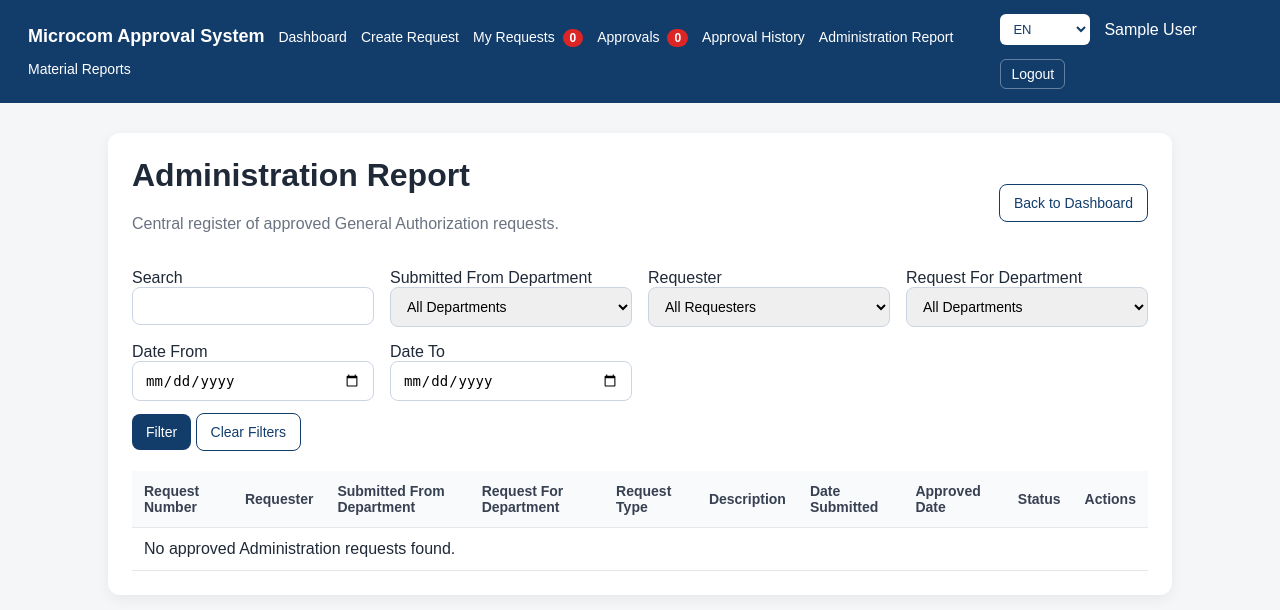
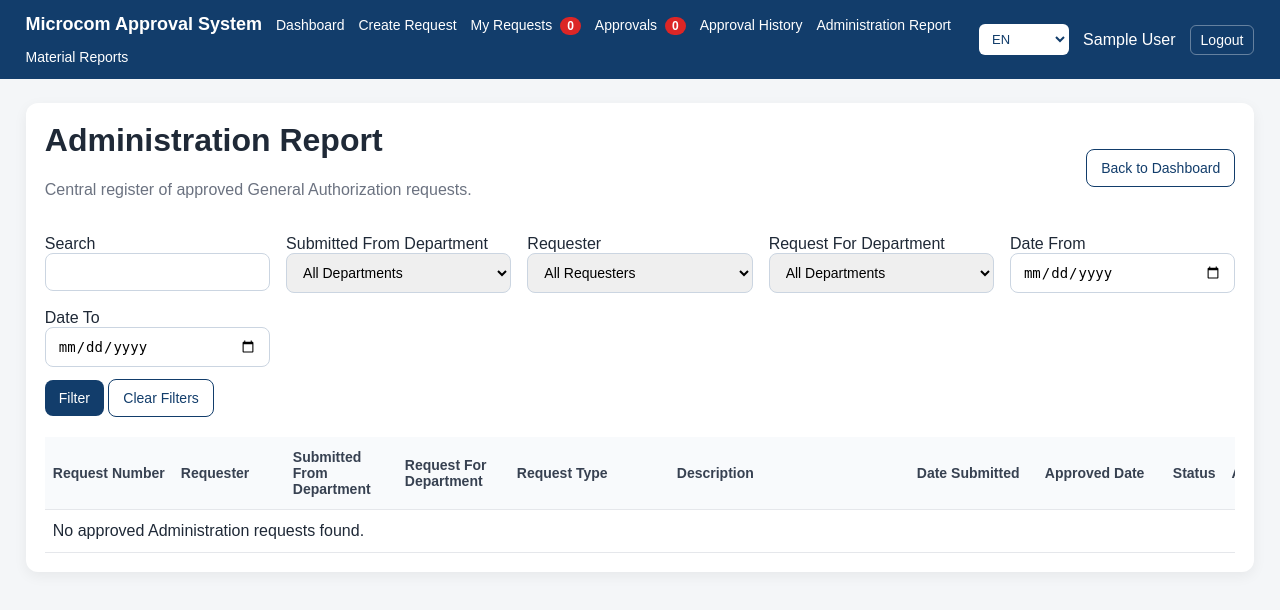
Before and after one commit to MicroOnde123/microcom-approval-system, a Django app: page /administration/reports/ in a window 1280 px wide. Shown: the top 610 px of the page. Run offline with Django 5.2, Linux system fonts and the light colour scheme; the visitor is signed in with stand-in values (Sample User, id 1); data comes from the database, SQL or seed files in the repository; data that the repository does not hold is empty.

Commit message:
Improve responsive application layout and table usability

```diff
--- /dev/null
+++ b/static/css/app-layout.css
@@ -0,0 +1,89 @@
+/* Screen layout only. Standalone A4 document templates do not load this file. */
+@media screen {
+    .app-container {
+        width: 100%;
+        margin: 24px auto;
+        padding-inline: clamp(12px, 2vw, 40px);
+    }
+
+    .app-container--wide { max-width: none; }
+    .app-container--standard { max-width: 90rem; }
+    .app-container--reading { max-width: 64rem; }
+
+    .app-container > .card {
+        min-width: 0;
+        padding: clamp(16px, 1.5vw, 28px);
+    }
+
+    .navbar {
+        flex-wrap: wrap;
+        padding-inline: clamp(12px, 2vw, 40px);
+    }
+
+    .nav-left { flex: 1 1 48rem; min-width: 0; }
+    .nav-right { flex: 0 1 auto; min-width: 0; }
+    .brand { white-space: normal; }
+    .nav-left a, .logout-btn, .language-switcher { flex-shrink: 0; }
+
+    .form-grid {
+        grid-template-columns: repeat(auto-fit, minmax(min(100%, 220px), 1fr));
+    }
+
+    .form-grid > *, .detail-grid > *, .page-header > *,
+    .material-line > *, .materials-header > * { min-width: 0; }
+
+    .reading-form { max-width: 48rem; }
+    .navbar :focus-visible { outline-color: white; }
+
+    .detail-grid { grid-template-columns: repeat(2, minmax(0, 1fr)); }
+    .dashboard-grid { grid-template-columns: repeat(auto-fit, minmax(min(100%, 18rem), 1fr)); }
+    .detail-item, .message, .helptext { overflow-wrap: anywhere; }
+    .app-container input, .app-container select, .app-container textarea { min-width: 0; max-width: 100%; }
+    input[type="checkbox"], input[type="radio"] { width: auto; }
+
+    .table-wrap {
+        max-width: 100%;
+        min-width: 0;
+        overflow-x: auto;
+    }
+
+    .table-wrap:focus-visible, a:focus-visible, button:focus-visible,
+    input:focus-visible, select:focus-visible, textarea:focus-visible {
+        outline: 3px solid #2563eb;
+        outline-offset: 3px;
+    }
+
+    .data-table { table-layout: auto; }
+    .data-table th, .data-table td { padding: 12px 8px; }
+    .data-table .table-id { white-space: nowrap; }
+    .data-table .table-person, .data-table .table-department { min-width: 7rem; }
+    .data-table .table-type { min-width: 10rem; }
+    .data-table td.table-type { white-space: nowrap; }
+    .data-table .table-description {
+        min-width: 15rem;
+        width: 28%;
+        overflow-wrap: anywhere;
+        white-space: normal;
+    }
+    .data-table .table-date { min-width: 8rem; }
+    .data-table td.table-date, .status-badge { white-space: nowrap; }
+    .data-table .table-actions { min-width: 10.5rem; }
+    .data-table .table-actions .actions-inline { align-items: flex-start; }
+    .data-table .btn { white-space: nowrap; }
+
+    .auth-container {
+        box-sizing: border-box;
+        width: min(26.25rem, calc(100% - 24px));
+        margin: clamp(24px, 10vh, 100px) auto;
+        padding: clamp(20px, 5vw, 30px);
+        overflow-wrap: anywhere;
+    }
+    .auth-container input { min-width: 0; max-width: 100%; }
+}
+
+@media screen and (max-width: 700px) {
+    .app-container { margin-block: 16px; }
+    .detail-grid { grid-template-columns: 1fr; }
+    .nav-left, .nav-right { flex-basis: auto; width: 100%; }
+    .data-table th, .data-table td { padding-block: 10px; }
+}
--- a/templates/auth/password_reset.html
+++ b/templates/auth/password_reset.html
@@ -1,4 +1,4 @@
-{% load i18n %}
+{% load i18n static %}
 <!DOCTYPE html>
 <html lang="{% get_current_language as LANGUAGE_CODE %}{{ LANGUAGE_CODE }}">
 
@@ -97,11 +97,12 @@
         }
     </style>
 
+    <link rel="stylesheet" href="{% static 'css/app-layout.css' %}">
 </head>
 
 <body>
 
-    <div class="container">
+    <div class="container auth-container">
 
         <h2>{% trans "Reset Password" %}</h2>
 
--- a/templates/auth/password_reset_complete.html
+++ b/templates/auth/password_reset_complete.html
@@ -1,4 +1,4 @@
-{% load i18n %}
+{% load i18n static %}
 <!DOCTYPE html>
 <html lang="{% get_current_language as LANGUAGE_CODE %}{{ LANGUAGE_CODE }}">
 
@@ -53,11 +53,12 @@
             background: #163a60;
         }
     </style>
+    <link rel="stylesheet" href="{% static 'css/app-layout.css' %}">
 </head>
 
 <body>
 
-    <div class="container">
+    <div class="container auth-container">
 
         <h2>{% trans "Password Set" %}</h2>
 
--- a/templates/auth/password_reset_confirm.html
+++ b/templates/auth/password_reset_confirm.html
@@ -1,4 +1,4 @@
-{% load i18n %}
+{% load i18n static %}
 <!DOCTYPE html>
 <html lang="{% get_current_language as LANGUAGE_CODE %}{{ LANGUAGE_CODE }}">
 
@@ -109,11 +109,12 @@
         }
     </style>
 
+    <link rel="stylesheet" href="{% static 'css/app-layout.css' %}">
 </head>
 
 <body>
 
-    <div class="container">
+    <div class="container auth-container">
 
         <h2>{% trans "Set New Password" %}</h2>
 
--- a/templates/auth/password_reset_done.html
+++ b/templates/auth/password_reset_done.html
@@ -1,4 +1,4 @@
-{% load i18n %}
+{% load i18n static %}
 <!DOCTYPE html>
 <html lang="{% get_current_language as LANGUAGE_CODE %}{{ LANGUAGE_CODE }}">
 
@@ -51,11 +51,12 @@
         }
     </style>
 
+    <link rel="stylesheet" href="{% static 'css/app-layout.css' %}">
 </head>
 
 <body>
 
-    <div class="container">
+    <div class="container auth-container">
 
         <h2>{% trans "Password Reset Sent" %}</h2>
 
--- a/templates/base.html
+++ b/templates/base.html
@@ -566,6 +566,7 @@
         }
         {% endif %}
     </style>
+    <link rel="stylesheet" href="{% static 'css/app-layout.css' %}">
 </head>
 
 <body>
@@ -627,7 +628,7 @@
         {% include "includes/drc_match_ribbon.html" %}
     {% endif %}
 
-    <div class="page">
+    <div class="page app-container {% block page_layout %}app-container--standard{% endblock %}">
         <div class="card">
             {% if messages %}
             <div class="messages">
--- a/templates/core/dashboard.html
+++ b/templates/core/dashboard.html
@@ -2,6 +2,8 @@
 {% load i18n %}
 
 {% block title %}{% trans "Dashboard" %}{% endblock %}
+
+{% block page_layout %}app-container--wide{% endblock %}
 
 {% block content %}
 {% if show_drc_match_banner %}
@@ -19,7 +21,7 @@
     </div>
 </div>
 
-<div class="detail-grid">
+<div class="detail-grid dashboard-grid">
     <div class="detail-item">
         <strong>{% trans "Create Request" %}</strong>
         {% trans "Start a new material, payment, or general permission request." %}
--- a/templates/registration/login.html
+++ b/templates/registration/login.html
@@ -1,4 +1,4 @@
-{% load i18n %}
+{% load i18n static %}
 <!DOCTYPE html>
 <html lang="{% get_current_language as LANGUAGE_CODE %}{{ LANGUAGE_CODE }}">
 
@@ -89,11 +89,12 @@
         }
     </style>
 
+    <link rel="stylesheet" href="{% static 'css/app-layout.css' %}">
 </head>
 
 <body>
 
-    <div class="container">
+    <div class="container auth-container">
 
         <h2>{% trans "Microcom Approval System" %}</h2>
 
--- a/templates/requests_app/administration_reports.html
+++ b/templates/requests_app/administration_reports.html
@@ -1,6 +1,8 @@
 {% extends "base.html" %}
 {% load i18n %}
 {% block title %}{% trans "Administration Report" %}{% endblock %}
+{% block page_layout %}app-container--wide{% endblock %}
+
 {% block content %}
 <div class="page-header">
 <div>
@@ -49,35 +51,35 @@
 <button class="btn">{% trans "Filter" %}</button> <a class="btn btn-secondary" href="{% url 'administration_reports' %}">{% trans "Clear Filters" %}</a>
 </div>
 </form>
-<div class="table-wrap">
-<table>
+<div class="table-wrap" tabindex="0">
+<table class="data-table">
 <thead>
 <tr>
-<th>{% trans "Request Number" %}</th>
-<th>{% trans "Requester" %}</th>
-<th>{% trans "Submitted From Department" %}</th>
-<th>{% trans "Request For Department" %}</th>
-<th>{% trans "Request Type" %}</th>
-<th>{% trans "Description" %}</th>
-<th>{% trans "Date Submitted" %}</th>
-<th>{% trans "Approved Date" %}</th>
-<th>{% trans "Status" %}</th>
-<th>{% trans "Actions" %}</th>
+<th class="table-id">{% trans "Request Number" %}</th>
+<th class="table-person">{% trans "Requester" %}</th>
+<th class="table-department">{% trans "Submitted From Department" %}</th>
+<th class="table-department">{% trans "Request For Department" %}</th>
+<th class="table-type">{% trans "Request Type" %}</th>
+<th class="table-description">{% trans "Description" %}</th>
+<th class="table-date">{% trans "Date Submitted" %}</th>
+<th class="table-date">{% trans "Approved Date" %}</th>
+<th class="table-status">{% trans "Status" %}</th>
+<th class="table-actions">{% trans "Actions" %}</th>
 </tr>
 </thead>
 <tbody>{% for req in requests %}<tr>
-<td>{{ req.request_number }}</td>
-<td>{{ req.submitted_by.full_name|default:req.submitted_by.username }}</td>
-<td>{{ req.department }}</td>
-<td>{{ req.request_for_department }}</td>
-<td>{{ req.request_type }}</td>
-<td>{{ req.description|truncatechars:160 }}</td>
-<td>{{ req.submitted_at|date:"Y-m-d H:i" }}</td>
-<td>{{ req.finalized_at|date:"Y-m-d H:i"|default:"-" }}</td>
-<td>
+<td class="table-id">{{ req.request_number }}</td>
+<td class="table-person">{{ req.submitted_by.full_name|default:req.submitted_by.username }}</td>
+<td class="table-department">{{ req.department }}</td>
+<td class="table-department">{{ req.request_for_department }}</td>
+<td class="table-type">{{ req.request_type }}</td>
+<td class="table-description">{{ req.description|truncatechars:160 }}</td>
+<td class="table-date">{{ req.submitted_at|date:"Y-m-d H:i" }}</td>
+<td class="table-date">{{ req.finalized_at|date:"Y-m-d H:i"|default:"-" }}</td>
+<td class="table-status">
 <span class="status-badge status-APPROVED">{% trans "Approved" %}</span>
 </td>
-<td>
+<td class="table-actions">
 <div class="actions-inline">
 <a class="btn btn-secondary" target="_blank" href="{% url 'administration_report_document' req.id %}?next={{ current_list_url|urlencode }}">{% trans "View Document" %}</a>
 <a class="btn" target="_blank" href="{% url 'administration_report_document' req.id %}?copies=1&amp;next={{ current_list_url|urlencode }}">{% trans "Print" %}</a>
--- a/templates/requests_app/approval_detail.html
+++ b/templates/requests_app/approval_detail.html
@@ -28,7 +28,7 @@
 <p><strong>{% trans "Submitted From Department" %}:</strong> {{ request_obj.department }}</p>
 <p><strong>{% trans "Request For Department" %}:</strong> {{ request_obj.request_for_department }}</p>
 
-<form method="post">
+<form method="post" class="reading-form">
 
     {% csrf_token %}
     <input type="hidden" name="next" value="{{ back_url }}">
--- a/templates/requests_app/create_request.html
+++ b/templates/requests_app/create_request.html
@@ -2,6 +2,8 @@
 {% load i18n %}
 
 {% block title %}{% trans "Create Request" %}{% endblock %}
+
+{% block page_layout %}app-container--reading{% endblock %}
 
 {% block content %}
 <div class="page-header">
@@ -274,7 +276,7 @@
 
     .form-grid {
         display: grid;
-        grid-template-columns: 1fr 1fr;
+        grid-template-columns: repeat(2, minmax(0, 1fr));
         gap: 16px;
     }
 
--- a/templates/requests_app/edit_request.html
+++ b/templates/requests_app/edit_request.html
@@ -8,6 +8,8 @@
         {% trans "Edit Returned Request" %}
     {% endif %}
 {% endblock %}
+
+{% block page_layout %}app-container--reading{% endblock %}
 
 {% block content %}
 
@@ -412,7 +414,7 @@
 
     .form-grid {
         display: grid;
-        grid-template-columns: 1fr 1fr;
+        grid-template-columns: repeat(2, minmax(0, 1fr));
         gap: 16px;
     }
 
--- a/templates/requests_app/includes/material_formset_styles.html
+++ b/templates/requests_app/includes/material_formset_styles.html
@@ -28,7 +28,7 @@
     .materials-header,
     .material-line {
         display: grid;
-        grid-template-columns: 1fr 160px 110px;
+        grid-template-columns: minmax(0, 1fr) 160px 110px;
         gap: 12px;
         align-items: start;
         padding: 12px;
--- a/templates/requests_app/return_material_to_stock.html
+++ b/templates/requests_app/return_material_to_stock.html
@@ -2,6 +2,8 @@
 {% load i18n %}
 
 {% block title %}{% trans "Return to Stock" %}{% endblock %}
+
+{% block page_layout %}app-container--reading{% endblock %}
 
 {% block content %}
 <div class="page-header">
```
Also changed, not shown: templates/requests_app/approval_history.html (+20 -18 lines), templates/requests_app/material_reports.html (+22 -20 lines), templates/requests_app/my_requests.html (+16 -14 lines), templates/requests_app/pending_approvals.html (+18 -16 lines), templates/requests_app/request_detail.html (+34 -34 lines).
